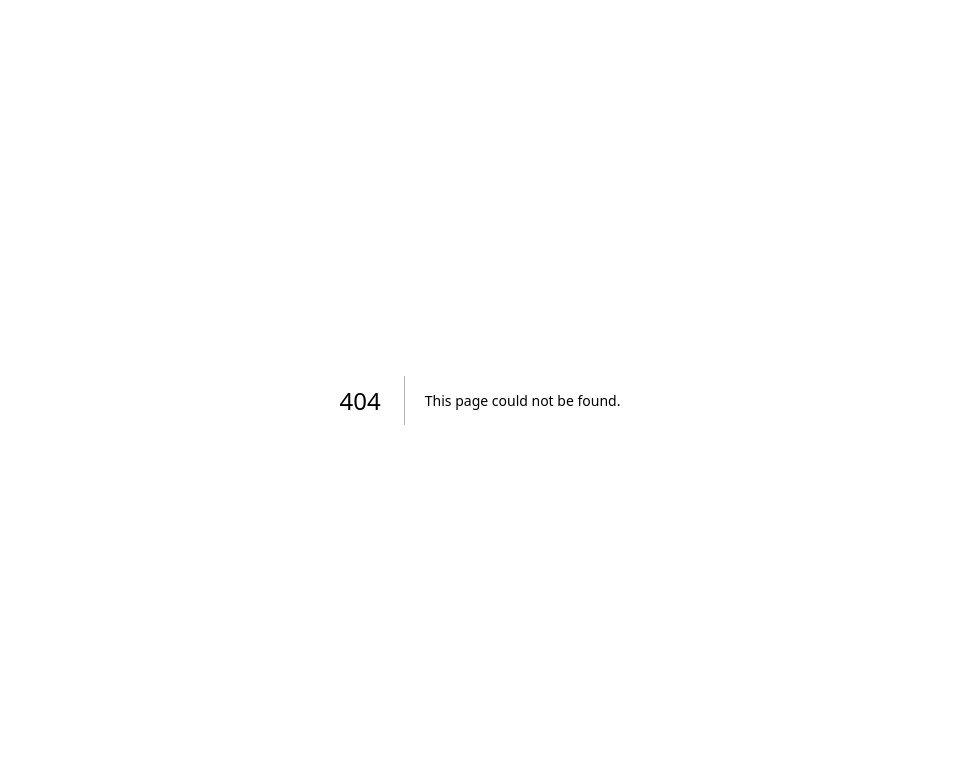
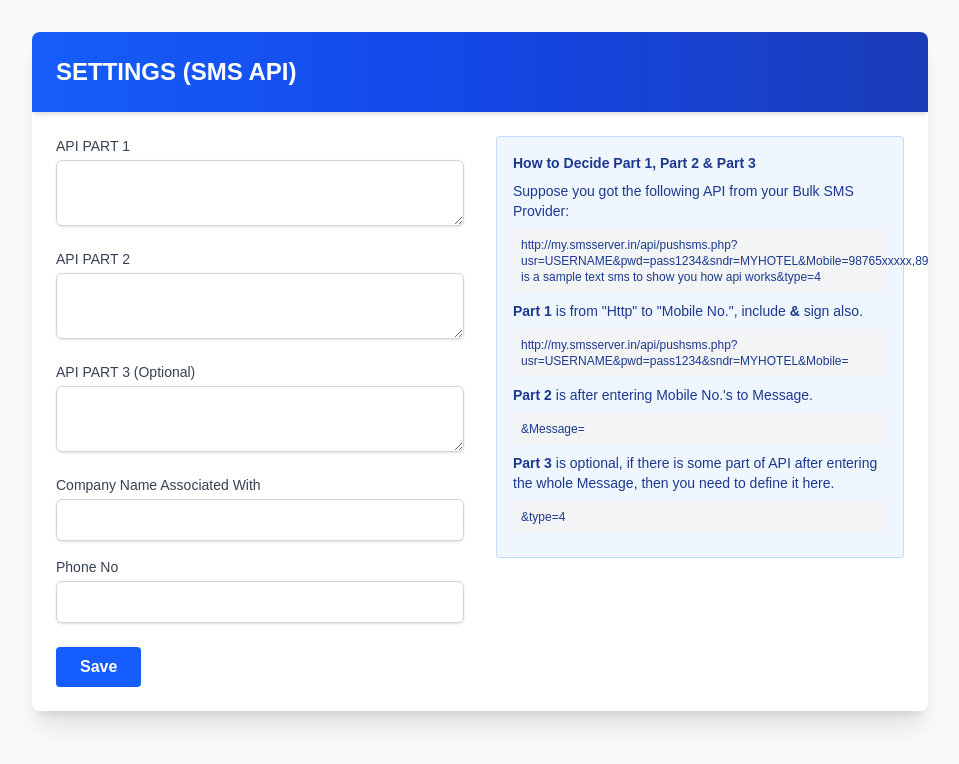
Before and after one commit to superAman07/courier-billing-app, a Next.js app: page /sms-api-settings in a window 1280 px wide. Before the commit this address had no page. Shown: the top 764 px of the page, without its empty margins (160-1119 px from the left). Built offline with nearby package versions, Linux system fonts and the light colour scheme; no server answers; the database is empty.

Commit message:
added sms api settings

```diff
--- /dev/null
+++ b/app/api/sms-api-settings/route.ts
@@ -0,0 +1,37 @@
+import prisma from "@/lib/prisma";
+import { NextRequest, NextResponse } from "next/server";
+
+export async function GET() {
+  try {
+    const settings = await prisma.smsApiSettings.findFirst();
+    return NextResponse.json(settings);
+  } catch {
+    return NextResponse.json({ error: "Failed to fetch SMS API settings" }, { status: 500 });
+  }
+}
+
+export async function POST(req: NextRequest) {
+  try {
+    const data = await req.json();
+    const settings = await prisma.smsApiSettings.upsert({
+      where: { id: data.id ?? "singleton" },
+      update: {
+        apiPart1: data.apiPart1,
+        apiPart2: data.apiPart2,
+        apiPart3: data.apiPart3,
+        companyName: data.companyName,
+        phoneNo: data.phoneNo,
+      },
+      create: {
+        apiPart1: data.apiPart1,
+        apiPart2: data.apiPart2,
+        apiPart3: data.apiPart3,
+        companyName: data.companyName,
+        phoneNo: data.phoneNo,
+      },
+    });
+    return NextResponse.json(settings);
+  } catch {
+    return NextResponse.json({ error: "Failed to save SMS API settings" }, { status: 500 });
+  }
+}
--- a/app/page.tsx
+++ b/app/page.tsx
@@ -22,6 +22,7 @@ export default function Home() {
             <button onClick={() => { window.location.href = '/book-rate-master' }} className="bg-blue-600 hover:bg-blue-800 cursor-pointer text-white px-4 py-2 rounded-md">Book Rate Master</button>
             <button onClick={() => { window.location.href = '/employee-master' }} className="bg-blue-600 hover:bg-blue-800 cursor-pointer text-white px-4 py-2 rounded-md">Employee Master</button>
             <button onClick={() => { window.location.href = '/create-user' }} className="bg-blue-600 hover:bg-blue-800 cursor-pointer text-white px-4 py-2 rounded-md">Create User</button>
+            <button onClick={() => { window.location.href = '/sms-api-settings' }} className="bg-blue-600 hover:bg-blue-800 cursor-pointer text-white px-4 py-2 rounded-md">SMS API Settings</button>
           </div>
         </section>
       </div>
--- /dev/null
+++ b/app/sms-api-settings/page.tsx
@@ -0,0 +1,5 @@
+import SmsApiSettings from "@/components/SmsApiSettings";
+
+export default function () {
+    return <SmsApiSettings />
+}
--- /dev/null
+++ b/components/SmsApiSettings.tsx
@@ -0,0 +1,115 @@
+'use client';
+import { useState, useEffect } from 'react';
+import axios from 'axios';
+import { toast } from 'sonner';
+
+type SmsApiSettingsForm = {
+  id?: string;
+  apiPart1: string;
+  apiPart2: string;
+  apiPart3?: string;
+  companyName: string;
+  phoneNo: string;
+};
+
+const initialForm: SmsApiSettingsForm = {
+  apiPart1: '',
+  apiPart2: '',
+  apiPart3: '',
+  companyName: '',
+  phoneNo: '',
+};
+
+export default function SmsApiSettings() {
+  const [form, setForm] = useState<SmsApiSettingsForm>(initialForm);
+  const [loading, setLoading] = useState(false);
+
+  useEffect(() => {
+    axios.get('/api/sms-api-settings').then(res => {
+      if (res.data) setForm(res.data);
+    });
+  }, []);
+
+  const handleChange = (e: React.ChangeEvent<HTMLInputElement | HTMLTextAreaElement>) => {
+    const { name, value } = e.target;
+    setForm(prev => ({ ...prev, [name]: value }));
+  };
+
+  const handleSubmit = async (e: React.FormEvent) => {
+    e.preventDefault();
+    setLoading(true);
+    try {
+      await axios.post('/api/sms-api-settings', form);
+      toast.success("Settings saved!");
+    } catch {
+      toast.error("Failed to save settings");
+    } finally {
+      setLoading(false);
+    }
+  };
+
+  const inputStyle = "w-full p-2 border text-gray-600 border-gray-300 rounded-md shadow-sm focus:ring-2 focus:ring-blue-500 focus:border-blue-500";
+  const labelStyle = "block text-sm font-medium text-gray-700 mb-1";
+
+  return (
+    <div className="bg-gray-50 min-h-screen p-4 sm:p-6 lg:p-8">
+      <div className="max-w-4xl mx-auto bg-white rounded-lg shadow-xl overflow-hidden">
+        <div className="p-6 bg-gradient-to-r from-blue-600 via-blue-700 to-blue-800 shadow-md">
+          <h1 className="text-2xl font-bold text-white">SETTINGS (SMS API)</h1>
+        </div>
+        <form onSubmit={handleSubmit} className="p-6 grid grid-cols-1 md:grid-cols-2 gap-8">
+          <div>
+            <div>
+              <label className={labelStyle}>API PART 1</label>
+              <textarea name="apiPart1" value={form.apiPart1} onChange={handleChange} className={inputStyle} rows={2} />
+            </div>
+            <div className="mt-4">
+              <label className={labelStyle}>API PART 2</label>
+              <textarea name="apiPart2" value={form.apiPart2} onChange={handleChange} className={inputStyle} rows={2} />
+            </div>
+            <div className="mt-4">
+              <label className={labelStyle}>API PART 3 (Optional)</label>
+              <textarea name="apiPart3" value={form.apiPart3} onChange={handleChange} className={inputStyle} rows={2} />
+            </div>
+            <div className="mt-4">
+              <label className={labelStyle}>Company Name Associated With</label>
+              <input name="companyName" value={form.companyName} onChange={handleChange} className={inputStyle} />
+            </div>
+            <div className="mt-4">
+              <label className={labelStyle}>Phone No</label>
+              <input name="phoneNo" value={form.phoneNo} onChange={handleChange} className={inputStyle} />
+            </div>
+            <div className="mt-6">
+              <button type="submit" className={`px-6 py-2 bg-blue-600 hover:bg-blue-700 text-white rounded cursor-pointer font-semibold`} disabled={loading}>
+                {loading ? 'Saving...' : 'Save'}
+              </button>
+            </div>
+          </div>
+          <div>
+            <div className="bg-blue-50 border border-blue-200 rounded p-4 text-sm text-blue-900">
+              <div className="font-bold mb-2">How to Decide Part 1, Part 2 &amp; Part 3</div>
+              <div>
+                Suppose you got the following API from your Bulk SMS Provider:<br />
+                <span className="block bg-gray-100 p-2 my-2 rounded text-xs">
+                  http://my.smsserver.in/api/pushsms.php?usr=USERNAME&amp;pwd=pass1234&amp;sndr=MYHOTEL&amp;Mobile=98765xxxxx,89745xxxxx&amp;message=This is a sample text sms to show you how api works&amp;type=4
+                </span>
+                <b>Part 1</b> is from "Http" to "Mobile No.", include <b>&amp;</b> sign also.<br />
+                <span className="block bg-gray-100 p-2 my-2 rounded text-xs">
+                  http://my.smsserver.in/api/pushsms.php?usr=USERNAME&amp;pwd=pass1234&amp;sndr=MYHOTEL&amp;Mobile=
+                </span>
+                <b>Part 2</b> is after entering Mobile No.'s to Message.<br />
+                <span className="block bg-gray-100 p-2 my-2 rounded text-xs">
+                  &amp;Message=
+                </span>
+                <b>Part 3</b> is optional, if there is some part of API after entering the whole Message, then you need to define it here.<br />
+                <span className="block bg-gray-100 p-2 my-2 rounded text-xs">
+                  &amp;type=4
+                </span>
+              </div>
+            </div>
+          </div>
+        </form>
+      </div>
+    </div>
+  );
+}
```
Also changed, not shown: 2 other files (tests, documents, lock files or other folders).
